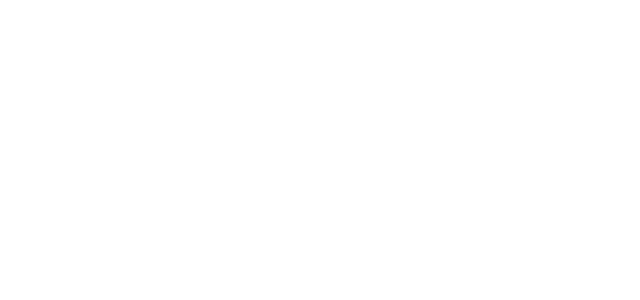
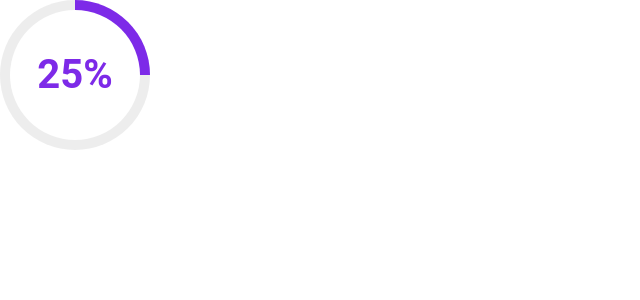
Before and after one commit to thiago-silva-santos/gospeltune, a Nuxt app: page /testeteste in a window 1280 px wide. Before the commit this address had no page. Shown: the top 300 px of the page, without its empty margins (0-640 px from the left). Built offline with nearby package versions, Linux system fonts and the light colour scheme.

Commit message:
Implementa componente rounded-progress-bar

```diff
--- /dev/null
+++ b/pages/testeteste.vue
@@ -0,0 +1,49 @@
+<template>
+     <div class="container  w-full h-screen mx-auto p-10 flex justify-center items-center gap-10">
+
+          <div class="circular-progress"
+               :style="`background: conic-gradient(#7d2ae8 ${this.progress * 3.6}deg, #ededed 0deg)`">
+               <span class="progress-value">{{ progress }}%</span>
+          </div>
+
+     </div>
+</template>
+<script>
+export default {
+     data() {
+          return {
+
+               progress: 25
+          }
+     }
+}
+</script>
+<style scoped>
+.circular-progress {
+     position: relative;
+     height: 150px;
+     width: 150px;
+     border-radius: 50%;
+     /* background: conic-gradient(#0d0814 3.6deg, #ededed 0deg); */
+     display: flex;
+     align-items: center;
+     justify-content: center;
+     animation: grad1 3s linear;
+}
+
+.circular-progress::before {
+     content: "";
+     position: absolute;
+     height: 130px;
+     width: 130px;
+     border-radius: 50%;
+     background-color: #fff;
+}
+
+.progress-value {
+     position: relative;
+     font-size: 40px;
+     font-weight: 600;
+     color: #7d2ae8;
+}
+</style>
```
